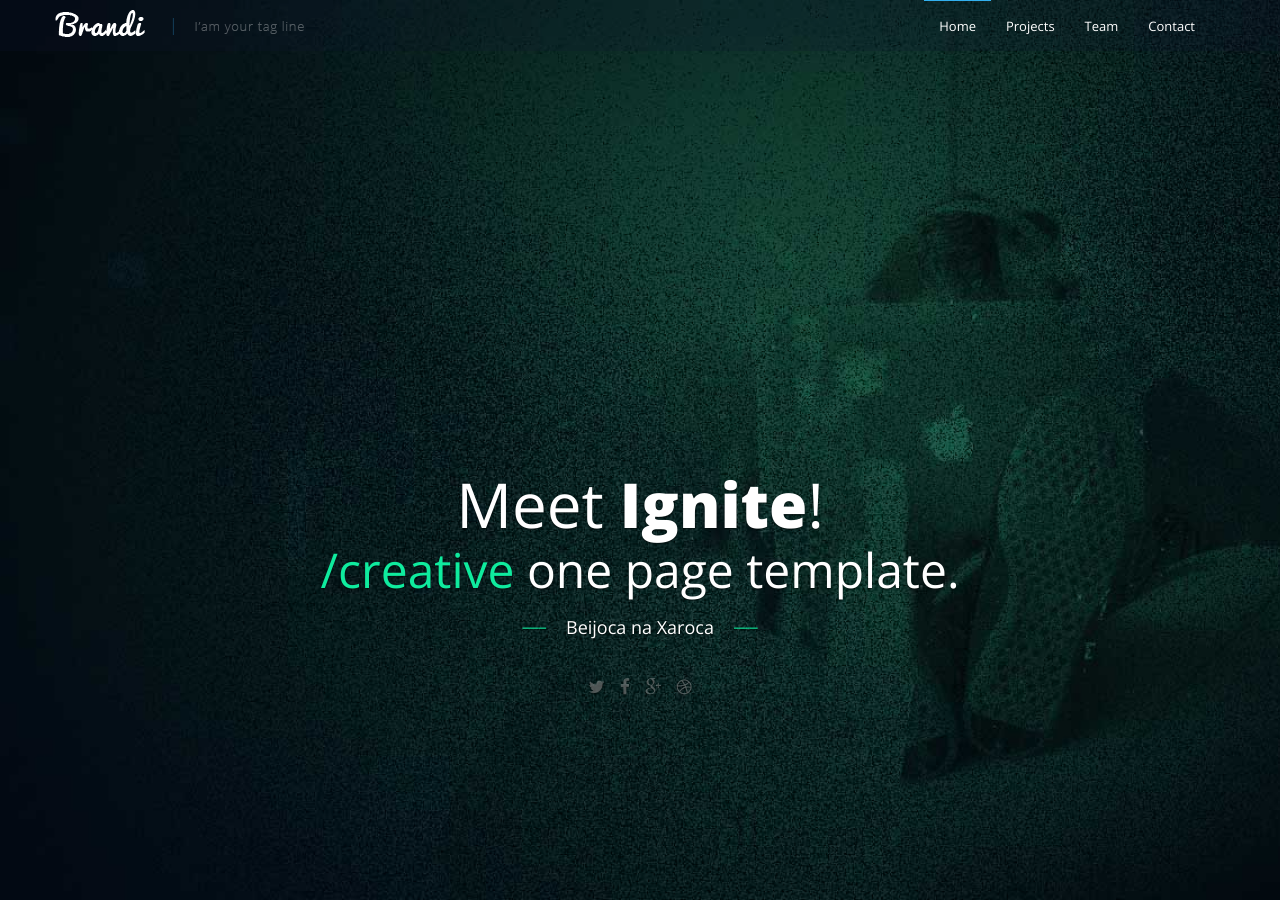
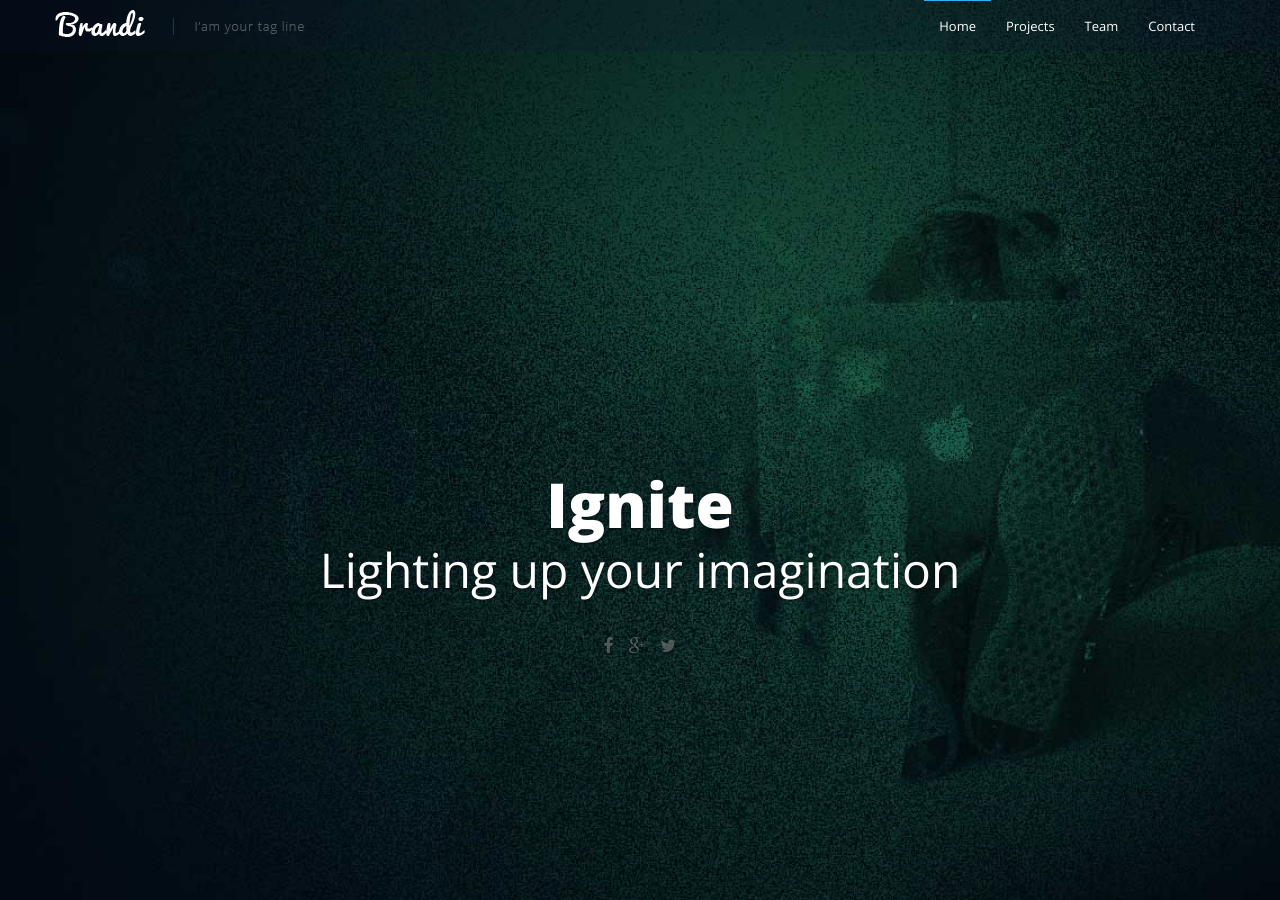
Before and after one commit to IgniteLGP/ignitelgp.github.io, a Jekyll site: the page built from index.html, in a window 1280 px wide and 900 px high. Built offline with Jekyll 4.4.1, drawn with Linux system fonts in a browser that asks for light colours; nearby versions of some CDN libraries.

Commit message:
Edited banner text overlay and removed preloader egg

```diff
--- a/_includes/header.html
+++ b/_includes/header.html
@@ -1,9 +1,3 @@
-<!-- preloader -->
-<div id="preloader">
-	<img src="img/preloader.gif" alt="Preloader">
-</div>
-<!-- end preloader -->
-
 <!-- Fixed Navigation -->
 <header id="navigation" class="navbar-fixed-top navbar">
 	<div class="container">
--- a/index.html
+++ b/index.html
@@ -13,15 +13,13 @@ layout: default
 			<!-- single slide -->
 			<div class="item active" style="background-image: url(img/banner.jpg);">
 				<div class="carousel-caption">
-					<h2 data-wow-duration="700ms" data-wow-delay="500ms" class="wow bounceInDown animated">Meet<span> {{ site.title }}</span>!</h2>
-					<h3 data-wow-duration="1000ms" class="wow slideInLeft animated"><span class="color">/creative</span> one page template.</h3>
-					<p data-wow-duration="1000ms" class="wow slideInRight animated">Beijoca na Xaroca</p>
+					<h2 data-wow-duration="700ms" data-wow-delay="500ms" class="wow bounceInDown animated"><span>{{ site.title }}</span></h2>
+					<h3 data-wow-duration="1000ms" class="wow slideInLeft animated">Lighting up your imagination</h3>
 
 					<ul class="social-links text-center">
-						<li><a href=""><i class="fa fa-twitter fa-lg"></i></a></li>
 						<li><a href=""><i class="fa fa-facebook fa-lg"></i></a></li>
 						<li><a href=""><i class="fa fa-google-plus fa-lg"></i></a></li>
-						<li><a href=""><i class="fa fa-dribbble fa-lg"></i></a></li>
+						<li><a href=""><i class="fa fa-twitter fa-lg"></i></a></li>
 					</ul>
 				</div>
 			</div>
```
